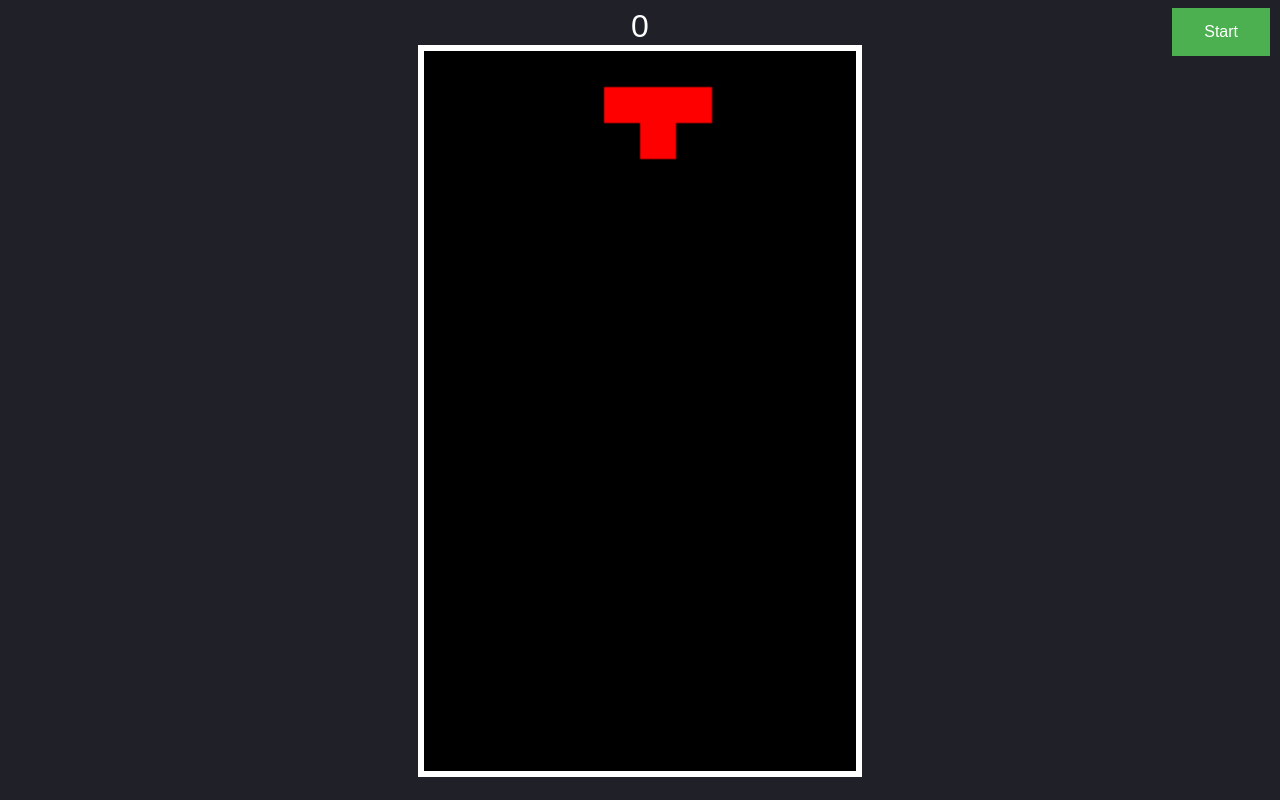
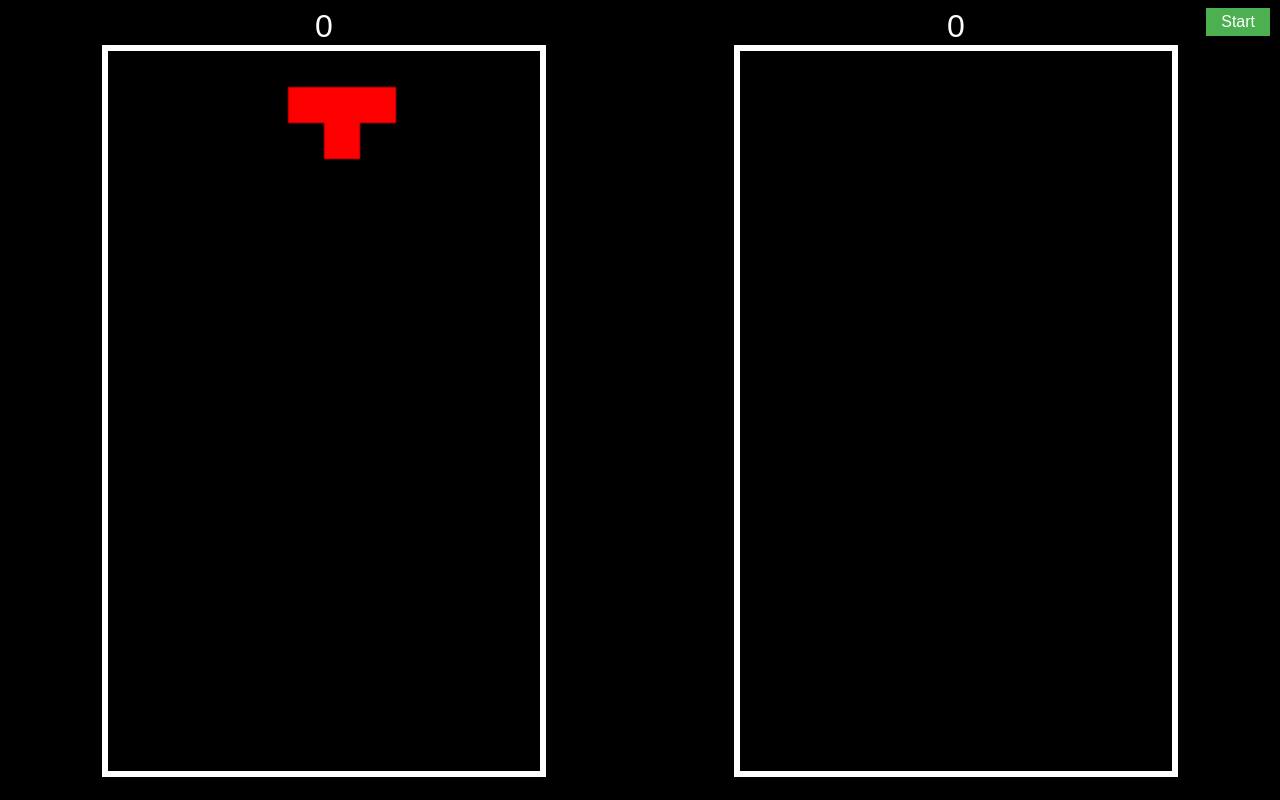
Before and after one commit to rstar2/js_tetris-2-players, a website with bundled scripts: page public/index.html in a window 1280 px wide. Built offline with nearby package versions, Linux system fonts and the light colour scheme.

Commit message:
start working

```diff
--- a/public/index.html
+++ b/public/index.html
@@ -9,11 +9,19 @@
 
     <style>
         body {
-            background: #202028;
+            background: #000;
             color: #fff;
             font-family: sans-serif;
             font-size: 2em;
+        }
+
+        .contatiner {
             text-align: center;
+            display: flex;
+        }
+
+        .player {
+            flex: 1 1 auto;
         }
 
         canvas {
@@ -27,7 +35,7 @@
             background-color: #4CAF50;
             border: none;
             color: white;
-            padding: 15px 32px;
+            padding: 5px 15px;
             text-align: center;
             text-decoration: none;
             font-size: 16px;
@@ -38,12 +46,20 @@
 </head>
 
 <body>
-    <div>
-        <span id="score"></span>
-        <button id="start"></button>
+    <button id="start">Start</button>
+
+    <div class="contatiner">
+        <div class="player">
+            <div id="score1">0</div>
+            <canvas id="screen1" width="240" height="400"></canvas>
+        </div>
+
+        <div class="player">
+            <div id="score2">0</div>
+            <canvas id="screen2" width="240" height="400"></canvas>
+        </div>
     </div>
 
-    <canvas id="screen"></canvas>
 </body>
 
 </html>
--- a/public/js/Tetris.js
+++ b/public/js/Tetris.js
@@ -3,7 +3,7 @@ import Timer from './Timer.js';
 import Player from './Player.js';
 import { PIECES } from './pieces.js';
 
-const STATE = {
+export const STATE = {
     INIT: 0,
     STOPPED: 1,
     STARTED: 2,
@@ -11,7 +11,7 @@ const STATE = {
 }
 
 export default class Tetris {
-    constructor(canvas, arenaW, arenaH, scale = 1, score, startButton) {
+    constructor(canvas, arenaW, arenaH, scale = 1, score) {
         this._canvas = canvas;
         this._context = canvas.getContext('2d');
 
@@ -29,13 +29,10 @@ export default class Tetris {
         }, 1, false);
 
         this._score = score;
-        this._startButton = startButton;
 
         this._reset(STATE.INIT);
 
         document.addEventListener('keydown', event => this._handleKeydown(event));
-
-        this._startButton.addEventListener('click', event => this._handleStartPause(event));
     }
 
     start(toReset) {
@@ -45,10 +42,23 @@ export default class Tetris {
             this._reset();
         }
 
-        this._setState(STATE.STARTED);
-
         this._timer.start();
     }
+
+    setState(state) {
+        switch (state) {
+            case STATE.STOPPED:
+                this.start(this._state === STATE.STOPPED);
+                break;
+            case STATE.STARTED:
+                this._pause();
+                break;
+            case STATE.PAUSED:
+                this._unpause();
+                break;
+        }
+    }
+
 
     _reset(state) {
         // reset the arena
@@ -67,18 +77,15 @@ export default class Tetris {
     }
 
     _stop() {
-        this._setState(STATE.STOPPED);
         this._render();
         this._timer.stop();
     }
 
     _pause() {
-        this._setState(STATE.PAUSED);
         this._timer.pause();
     }
 
     _unpause() {
-        this._setState(STATE.STARTED);
         this._timer.unpause();
     }
 
@@ -153,28 +160,6 @@ export default class Tetris {
         }
     }
 
-    _setState(state) {
-        if (this._state === state)
-            return;
-
-        this._state = state;
-
-        let text;
-        switch (this._state) {
-            case STATE.INIT:
-            case STATE.STOPPED:
-                text = 'Start';
-                break;
-            case STATE.STARTED:
-                text = 'Pause';
-                break;
-            case STATE.PAUSED:
-                text = 'Start';
-                break;
-        }
-        this._startButton.innerText = text;
-    }
-
     _renderScore() {
         if (this._score) {
             this._score.innerText = this._player.score;
@@ -220,21 +205,6 @@ export default class Tetris {
         }
     }
 
-    _handleStartPause() {
-        switch (this._state) {
-            case STATE.INIT:
-            case STATE.STOPPED:
-                this.start(this._state === STATE.STOPPED);
-                break;
-            case STATE.STARTED:
-                this._pause();
-                break;
-            case STATE.PAUSED:
-                this._unpause();
-                break;
-        }
-    }
-
 }
 
 // TODO:  increase drop rate as the time goes - more difficult
--- a/public/js/main.js
+++ b/public/js/main.js
@@ -1,4 +1,4 @@
-import Tetris from './Tetris.js';
+import Tetris, { STATE } from './Tetris.js';
 
 // we have the game arena as 12x20 matrix tiles
 // wih scale of 20 this means 240x400 pixels canvas
@@ -6,7 +6,42 @@ const ARENA_WIDTH = 12;
 const ARENA_HEIGHT = 20;
 const SCALE = 20;
 
-const tetris = new Tetris(document.getElementById('screen'),
-    ARENA_WIDTH, ARENA_HEIGHT, SCALE, document.getElementById('score'),
-    document.getElementById('start'));
-//tetris.start();
+const tetrises = [
+    new Tetris(document.getElementById('screen1'),
+        ARENA_WIDTH, ARENA_HEIGHT, SCALE, document.getElementById('score1')),
+    new Tetris(document.getElementById('screen2'),
+        ARENA_WIDTH, ARENA_HEIGHT, SCALE, document.getElementById('score2'))
+]
+
+
+let state = STATE.INIT;
+
+function setState() {
+    let newState, text;
+    switch (state) {
+        case STATE.INIT:
+        case STATE.STOPPED:
+            newState = STATE.STARTED;
+            text = 'Start';
+            break;
+        case STATE.STARTED:
+
+            newState = STATE.PAUSED;
+            text = 'Pause';
+            break;
+        case STATE.PAUSED:
+            newState = STATE.STARTED;
+            text = 'Start';
+            break;
+    }
+
+    tetrises.forEach(tetris => tetris.setState(newState));
+
+    state = newState;
+
+    this.innerText = text;
+}
+
+document.getElementById('start').addEventListener('click', setState);
+
+document.addEventListener('keydown', event => this._handleKeydown(event));
```
